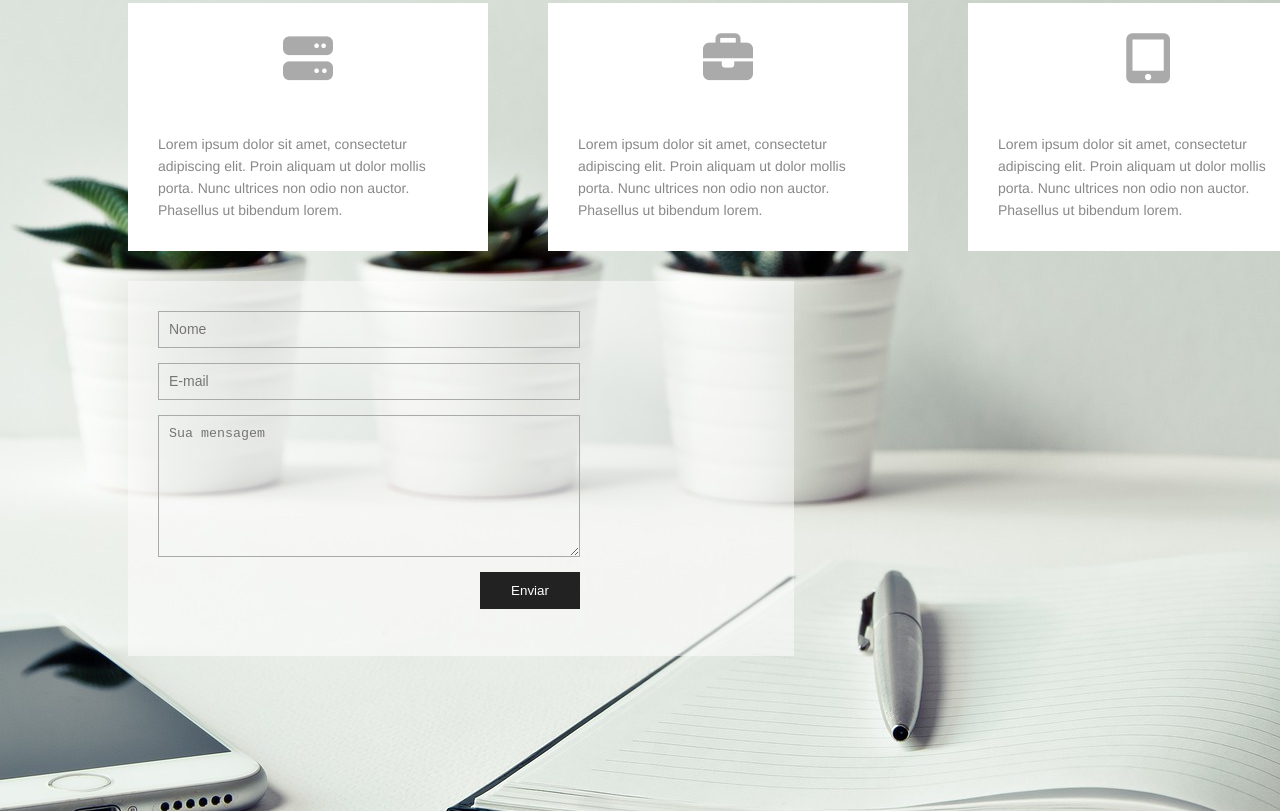
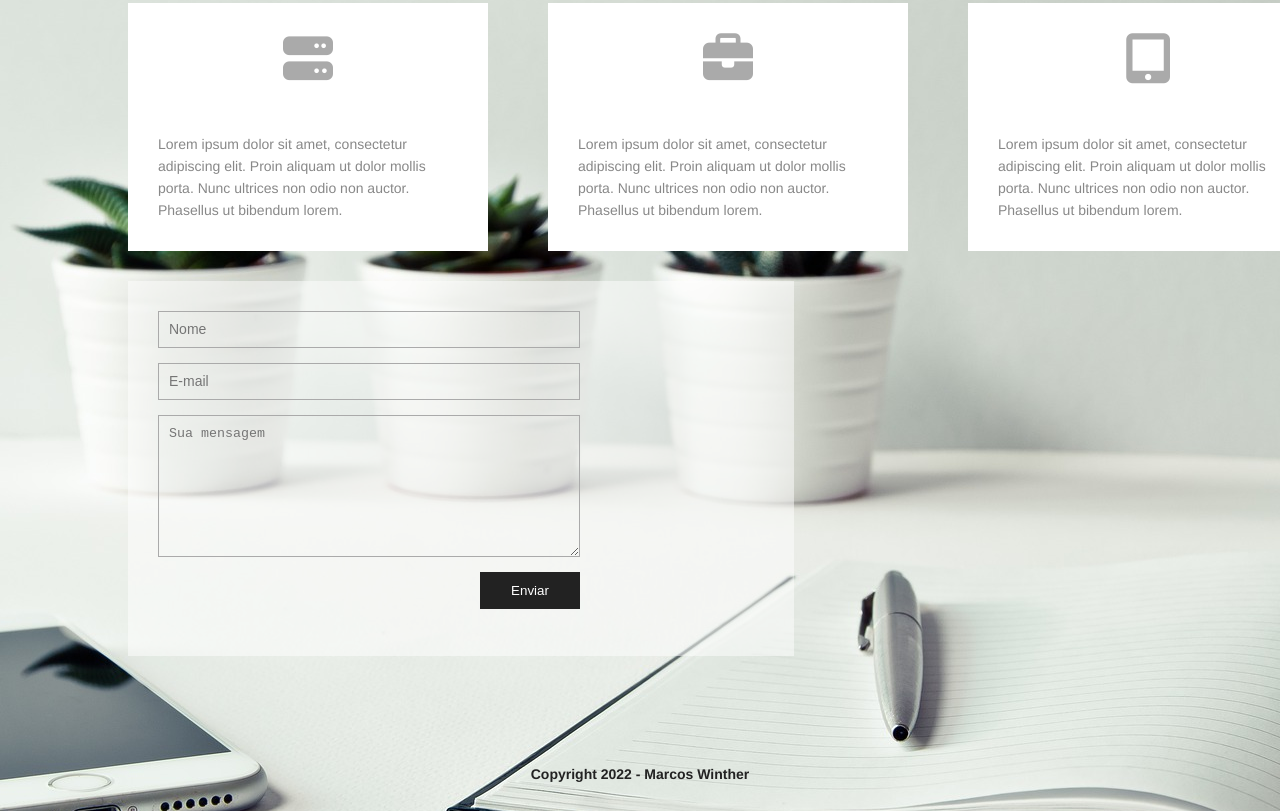
Before and after one commit to MarcosWinther/Project_Site_Web, a plain HTML site: page 2_Projeto_Base/index.html in a window 1280 px wide. Shown: the part 1197-2008 px from the top of the page. Drawn offline with Linux system fonts and the light colour scheme.

```diff
--- a/2_Projeto_Base/css/styles.css
+++ b/2_Projeto_Base/css/styles.css
@@ -265,3 +265,16 @@
     color: #222;
     border: 1px solid #222;
 }
+
+.copyright {
+    color: #222;
+    font-size: 14px;
+    font-weight: bold;
+    text-align: center;
+    position: absolute;
+    left: 0;
+    right: 0;
+    bottom: 30px;
+    margin-left: auto;
+    margin-right: auto;
+}
--- a/2_Projeto_Base/index.html
+++ b/2_Projeto_Base/index.html
@@ -118,6 +118,9 @@
                             <input type="submit" class="submit" value="Enviar">
                         </form>
                     </div>
+                    <div class="copyright">
+                        <p>Copyright 2022 - Marcos Winther</p>
+                    </div>
                 </footer>
             </div>
         </div>
```
